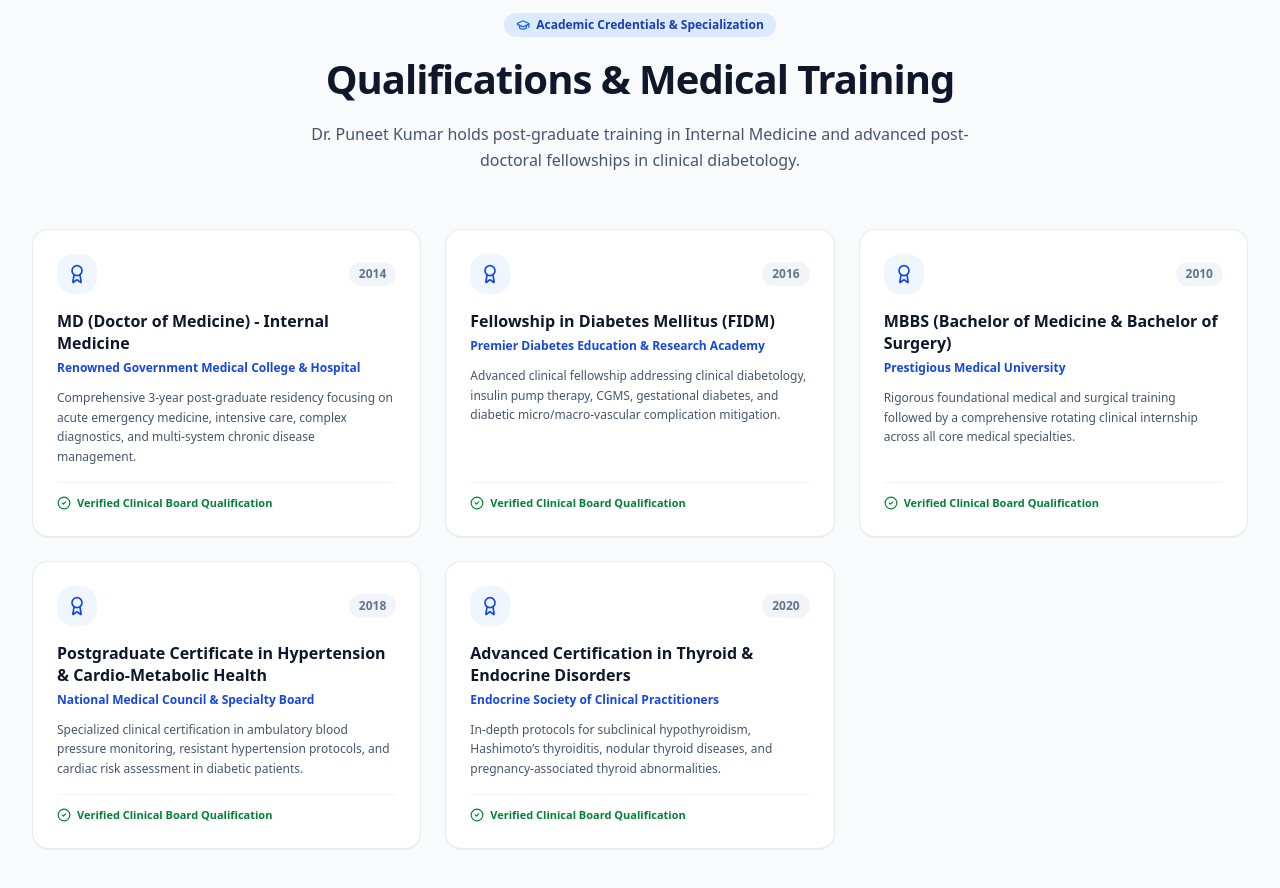
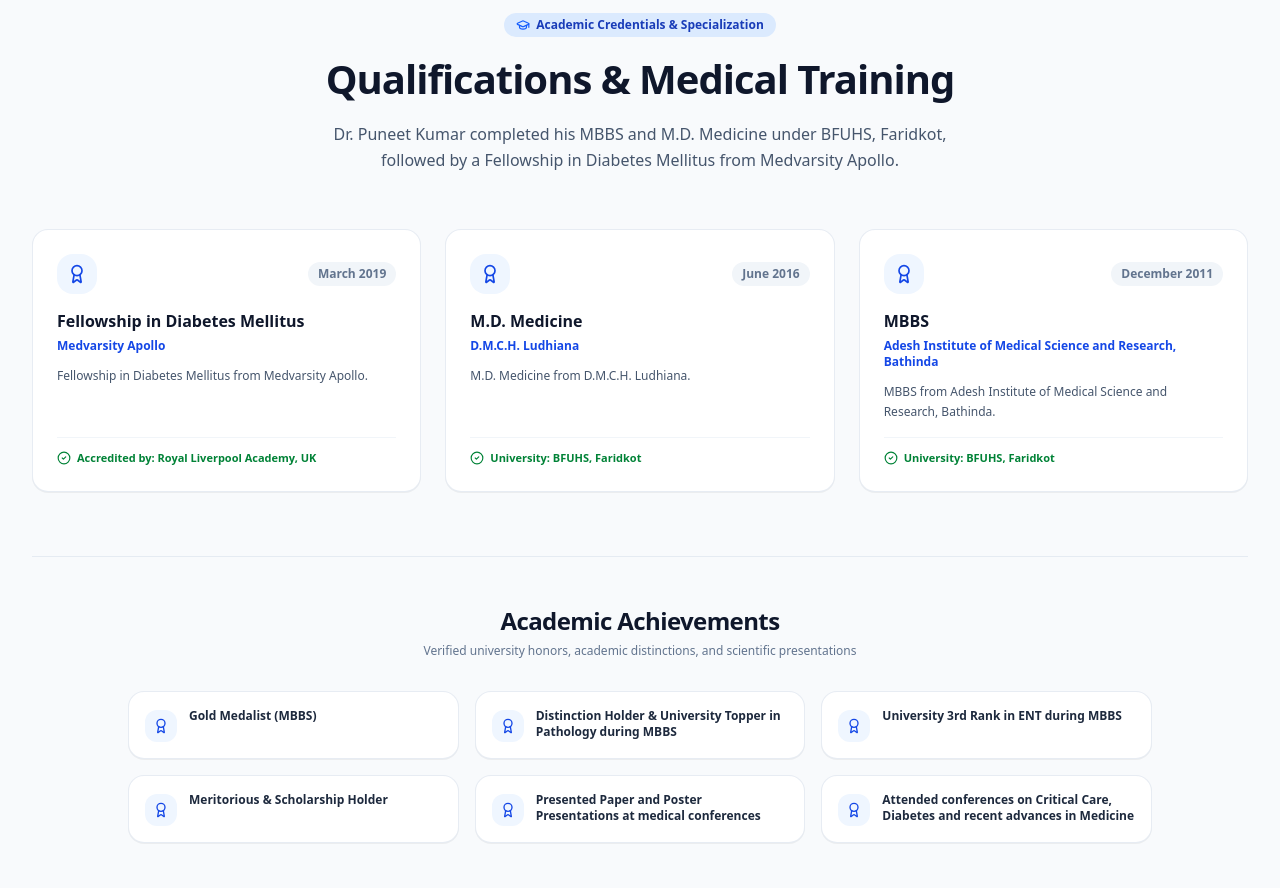
Before and after one commit to Priyanshuprabhakar007/Dr.-Puneet-Kumar, a React (Vite) app: page / in a window 1280 px wide. Shown: the part 11080-11968 px from the top of the page. Built offline with nearby package versions, Linux system fonts and the light colour scheme; no server answers.

Commit message:
feat: update qualification schema and data
Add university and accreditation fields to qualification records. Update data sets, UI components, and migration script to reflect professional credentials accurately.

```diff
--- /dev/null
+++ b/scripts/migrate-qualifications.ts
@@ -0,0 +1,93 @@
+/**
+ * Migration Script: Updates live qualifications array in Firestore
+ * via authenticated Admin API: PUT /api/content/qualifications
+ */
+
+const BASE_URL = process.env.MIGRATION_API_URL || 'http://localhost:3000';
+const ADMIN_USERNAME = process.env.ADMIN_USERNAME || 'drpuneetadmin';
+const ADMIN_PASSWORD = process.env.ADMIN_PASSWORD || 'puneetkumar';
+
+export const VERIFIED_QUALIFICATIONS = [
+  {
+    id: 'q-1',
+    degree: 'Fellowship in Diabetes Mellitus',
+    institution: 'Medvarsity Apollo',
+    year: 'March 2019',
+    description: 'Fellowship in Diabetes Mellitus from Medvarsity Apollo.',
+    order: 1,
+    accreditation: 'Royal Liverpool Academy, UK'
+  },
+  {
+    id: 'q-2',
+    degree: 'M.D. Medicine',
+    institution: 'D.M.C.H. Ludhiana',
+    year: 'June 2016',
+    description: 'M.D. Medicine from D.M.C.H. Ludhiana.',
+    order: 2,
+    university: 'BFUHS, Faridkot'
+  },
+  {
+    id: 'q-3',
+    degree: 'MBBS',
+    institution: 'Adesh Institute of Medical Science and Research, Bathinda',
+    year: 'December 2011',
+    description: 'MBBS from Adesh Institute of Medical Science and Research, Bathinda.',
+    order: 3,
+    university: 'BFUHS, Faridkot'
+  }
+];
+
+async function runMigration() {
+  console.log(`Starting qualifications migration against ${BASE_URL}...`);
+
+  // 1. Authenticate as Admin
+  const loginRes = await fetch(`${BASE_URL}/api/admin/login`, {
+    method: 'POST',
+    headers: { 'Content-Type': 'application/json' },
+    body: JSON.stringify({
+      username: ADMIN_USERNAME,
+      password: ADMIN_PASSWORD
+    })
+  });
+
+  if (!loginRes.ok) {
+    const errorText = await loginRes.text();
+    throw new Error(`Admin login failed: ${loginRes.status} ${errorText}`);
+  }
+
+  const rawCookieHeader = loginRes.headers.get('set-cookie') || '';
+  const adminCookie = rawCookieHeader.split(';')[0];
+  console.log('Admin authenticated successfully.');
+
+  // 2. Put verified qualifications to /api/content/qualifications
+  const updateRes = await fetch(`${BASE_URL}/api/content/qualifications`, {
+    method: 'PUT',
+    headers: {
+      'Content-Type': 'application/json',
+      Cookie: adminCookie
+    },
+    body: JSON.stringify(VERIFIED_QUALIFICATIONS)
+  });
+
+  if (!updateRes.ok) {
+    const errorText = await updateRes.text();
+    throw new Error(`Failed to update qualifications: ${updateRes.status} ${errorText}`);
+  }
+
+  const result = await updateRes.json();
+  console.log('Qualifications successfully updated and synced to Firestore:', result);
+
+  // 3. Verify public content reflects updated qualifications
+  const verifyRes = await fetch(`${BASE_URL}/api/content`);
+  const content = await verifyRes.json();
+  console.log('Verification check - live qualifications count:', content.qualifications?.length);
+  console.log('Live qualifications:', JSON.stringify(content.qualifications, null, 2));
+}
+
+// Execute if run directly
+if (typeof process !== 'undefined' && process.argv && process.argv[1]?.includes('migrate-qualifications')) {
+  runMigration().catch((err) => {
+    console.error('Migration failed:', err);
+    process.exit(1);
+  });
+}
--- a/src/components/admin/AdminQualificationsTab.tsx
+++ b/src/components/admin/AdminQualificationsTab.tsx
@@ -86,7 +86,9 @@ export const AdminQualificationsTab: React.FC = () => {
                 institution: 'Medical College / Institute',
                 year: '2024',
                 description: 'Specialization details and clinical honors.',
-                order: qualifications.length + 1
+                order: qualifications.length + 1,
+                university: '',
+                accreditation: ''
               })
             }
             className="inline-flex items-center gap-1.5 px-3.5 py-2 bg-blue-700 hover:bg-blue-800 text-white font-bold text-xs rounded-2xl cursor-pointer"
@@ -108,6 +110,16 @@ export const AdminQualificationsTab: React.FC = () => {
                 </span>
                 <h4 className="font-bold text-slate-900 text-sm mt-1">{q.degree}</h4>
                 <p className="text-xs text-slate-600 font-medium">{q.institution}</p>
+                {q.university && (
+                  <p className="text-[11px] font-semibold text-green-700 mt-0.5">
+                    University: {q.university}
+                  </p>
+                )}
+                {q.accreditation && (
+                  <p className="text-[11px] font-semibold text-green-700 mt-0.5">
+                    Accreditation: {q.accreditation}
+                  </p>
+                )}
                 <p className="text-[11px] text-slate-500 mt-1">{q.description}</p>
               </div>
               <div className="flex items-center gap-1 shrink-0">
@@ -233,6 +245,26 @@ export const AdminQualificationsTab: React.FC = () => {
                 />
               </div>
               <div>
+                <label className="block font-bold text-slate-700 mb-1">Affiliated University (Optional)</label>
+                <input
+                  type="text"
+                  placeholder="e.g. BFUHS, Faridkot"
+                  value={editingQual.university || ''}
+                  onChange={(e) => setEditingQual({ ...editingQual, university: e.target.value })}
+                  className="w-full px-3 py-2 bg-slate-50 border border-slate-200 rounded-2xl"
+                />
+              </div>
+              <div>
+                <label className="block font-bold text-slate-700 mb-1">Accreditation (Optional)</label>
+                <input
+                  type="text"
+                  placeholder="e.g. Royal Liverpool Academy, UK"
+                  value={editingQual.accreditation || ''}
+                  onChange={(e) => setEditingQual({ ...editingQual, accreditation: e.target.value })}
+                  className="w-full px-3 py-2 bg-slate-50 border border-slate-200 rounded-2xl"
+                />
+              </div>
+              <div>
                 <label className="block font-bold text-slate-700 mb-1">Description</label>
                 <input
                   type="text"
--- a/src/components/home/QualificationsSection.tsx
+++ b/src/components/home/QualificationsSection.tsx
@@ -1,7 +1,16 @@
 import React from 'react';
 import { motion } from 'motion/react';
 import { useSite } from '../../context/SiteContext';
-import { Award, GraduationCap, CheckCircle2, ShieldCheck } from 'lucide-react';
+import { Award, GraduationCap, CheckCircle2 } from 'lucide-react';
+
+const achievements = [
+  'Gold Medalist (MBBS)',
+  'Distinction Holder & University Topper in Pathology during MBBS',
+  'University 3rd Rank in ENT during MBBS',
+  'Meritorious & Scholarship Holder',
+  'Presented Paper and Poster Presentations at medical conferences',
+  'Attended conferences on Critical Care, Diabetes and recent advances in Medicine'
+];
 
 export const QualificationsSection: React.FC = () => {
   const { data } = useSite();
@@ -27,7 +36,7 @@ export const QualificationsSection: React.FC = () => {
             Qualifications & Medical Training
           </h2>
           <p className="text-base text-slate-600 leading-relaxed font-normal">
-            Dr. Puneet Kumar holds post-graduate training in Internal Medicine and advanced post-doctoral fellowships in clinical diabetology.
+            Dr. Puneet Kumar completed his MBBS and M.D. Medicine under BFUHS, Faridkot, followed by a Fellowship in Diabetes Mellitus from Medvarsity Apollo.
           </p>
         </motion.div>
 
@@ -62,12 +71,47 @@ export const QualificationsSection: React.FC = () => {
                   {item.description}
                 </p>
               </div>
+
               <div className="mt-4 pt-3 border-t border-slate-100 flex items-center gap-1.5 text-[11px] font-semibold text-green-700">
-                <CheckCircle2 className="w-3.5 h-3.5" />
-                <span>Verified Clinical Board Qualification</span>
+                <CheckCircle2 className="w-3.5 h-3.5 shrink-0" />
+                <span>
+                  {item.university
+                    ? `University: ${item.university}`
+                    : item.accreditation
+                    ? `Accredited by: ${item.accreditation}`
+                    : 'Verified Medical Qualification'}
+                </span>
               </div>
             </motion.div>
           ))}
+        </div>
+
+        {/* Academic Achievements Subsection */}
+        <div className="mt-16 pt-12 border-t border-slate-200/80">
+          <div className="text-center max-w-xl mx-auto mb-8 space-y-1.5">
+            <h3 className="text-xl sm:text-2xl font-bold text-slate-900 tracking-tight">
+              Academic Achievements
+            </h3>
+            <p className="text-xs text-slate-500">
+              Verified university honors, academic distinctions, and scientific presentations
+            </p>
+          </div>
+
+          <div className="grid grid-cols-1 md:grid-cols-2 lg:grid-cols-3 gap-4 max-w-5xl mx-auto">
+            {achievements.map((item, idx) => (
+              <div
+                key={idx}
+                className="bg-white rounded-2xl p-4 border border-slate-200/80 shadow-2xs flex items-start gap-3 hover:border-slate-300 transition-colors"
+              >
+                <div className="w-8 h-8 rounded-xl bg-blue-50 text-blue-700 flex items-center justify-center shrink-0 mt-0.5">
+                  <Award className="w-4 h-4" />
+                </div>
+                <p className="text-xs font-semibold text-slate-800 leading-snug">
+                  {item}
+                </p>
+              </div>
+            ))}
+          </div>
         </div>
       </div>
     </section>
--- a/src/data/initialData.ts
+++ b/src/data/initialData.ts
@@ -59,43 +59,30 @@ export const initialData: AppData = {
   qualifications: [
     {
       id: 'q-1',
-      degree: 'MD (Doctor of Medicine) - Internal Medicine',
-      institution: 'Renowned Government Medical College & Hospital',
-      year: '2014',
-      description: 'Comprehensive 3-year post-graduate residency focusing on acute emergency medicine, intensive care, complex diagnostics, and multi-system chronic disease management.',
-      order: 1
+      degree: 'Fellowship in Diabetes Mellitus',
+      institution: 'Medvarsity Apollo',
+      year: 'March 2019',
+      description: 'Fellowship in Diabetes Mellitus from Medvarsity Apollo.',
+      order: 1,
+      accreditation: 'Royal Liverpool Academy, UK'
     },
     {
       id: 'q-2',
-      degree: 'Fellowship in Diabetes Mellitus (FIDM)',
-      institution: 'Premier Diabetes Education & Research Academy',
-      year: '2016',
-      description: 'Advanced clinical fellowship addressing clinical diabetology, insulin pump therapy, CGMS, gestational diabetes, and diabetic micro/macro-vascular complication mitigation.',
-      order: 2
+      degree: 'M.D. Medicine',
+      institution: 'D.M.C.H. Ludhiana',
+      year: 'June 2016',
+      description: 'M.D. Medicine from D.M.C.H. Ludhiana.',
+      order: 2,
+      university: 'BFUHS, Faridkot'
     },
     {
       id: 'q-3',
-      degree: 'MBBS (Bachelor of Medicine & Bachelor of Surgery)',
-      institution: 'Prestigious Medical University',
-      year: '2010',
-      description: 'Rigorous foundational medical and surgical training followed by a comprehensive rotating clinical internship across all core medical specialties.',
-      order: 3
-    },
-    {
-      id: 'q-4',
-      degree: 'Postgraduate Certificate in Hypertension & Cardio-Metabolic Health',
-      institution: 'National Medical Council & Specialty Board',
-      year: '2018',
-      description: 'Specialized clinical certification in ambulatory blood pressure monitoring, resistant hypertension protocols, and cardiac risk assessment in diabetic patients.',
-      order: 4
-    },
-    {
-      id: 'q-5',
-      degree: 'Advanced Certification in Thyroid & Endocrine Disorders',
-      institution: 'Endocrine Society of Clinical Practitioners',
-      year: '2020',
-      description: 'In-depth protocols for subclinical hypothyroidism, Hashimoto’s thyroiditis, nodular thyroid diseases, and pregnancy-associated thyroid abnormalities.',
-      order: 5
+      degree: 'MBBS',
+      institution: 'Adesh Institute of Medical Science and Research, Bathinda',
+      year: 'December 2011',
+      description: 'MBBS from Adesh Institute of Medical Science and Research, Bathinda.',
+      order: 3,
+      university: 'BFUHS, Faridkot'
     }
   ],
   experience: [
--- a/src/types.ts
+++ b/src/types.ts
@@ -51,6 +51,8 @@ export interface Qualification {
   year?: string;
   description: string;
   order: number;
+  university?: string;
+  accreditation?: string;
 }
 
 export interface Experience {
```
